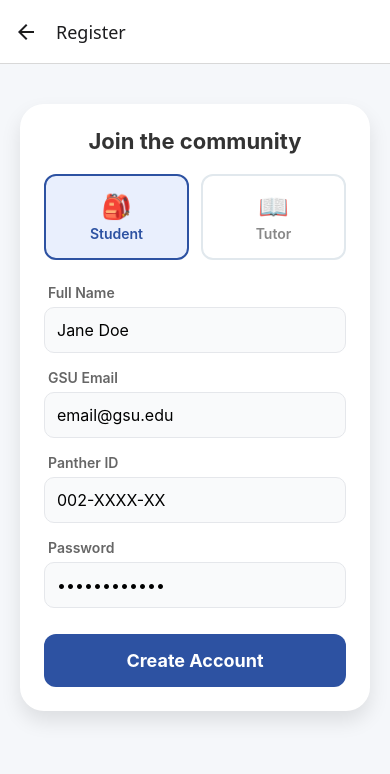
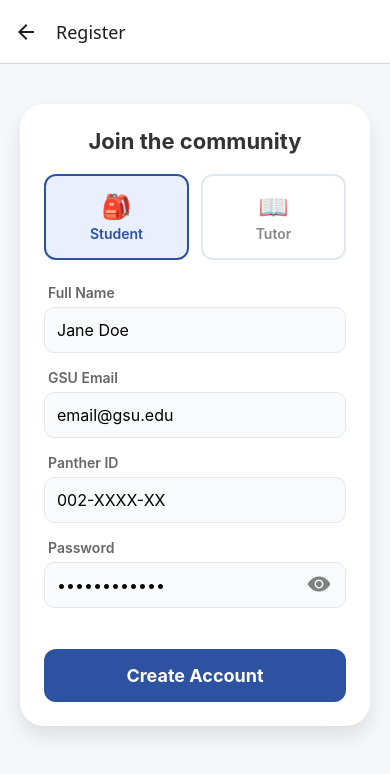
Before and after one commit to Nedimnc/CheckInApp, a React Native app in the folder mobile/: screen /Register in a window 390 px wide. Shown: the top 774 px of the page. Built offline with nearby package versions, Linux system fonts and the light colour scheme; no server answers.

Commit message:
add password visibility toggle and implement registration logic

```diff
--- a/mobile/screens/RegisterScreen.js
+++ b/mobile/screens/RegisterScreen.js
@@ -1,16 +1,18 @@
 import React, { useState } from 'react';
-import { View, Text, Button, StyleSheet, TextInput, TouchableOpacity, ScrollView, KeyboardAvoidingView, Platform } from 'react-native';
+import { View, Text, Button, StyleSheet, TextInput, TouchableOpacity, ScrollView, KeyboardAvoidingView, Platform, Touchable, Alert } from 'react-native';
 import { SafeAreaView } from 'react-native-safe-area-context';
-import { registerUser } from '../api';
+import {registerUser } from '../api'; // Import the helper we just made
+import { Ionicons } from '@expo/vector-icons';
 
 export default function RegisterScreen({ navigation }) {
   const [role, setRole] = useState('student'); // Default role
   const [formData, setFormData] = useState({
     name: '',
     email: '',
+    password: '',
     panther_id: '',
-    password: '',
   });
+  const [isPasswordVisible, setIsPasswordVisible] = useState(false);
 
   // Dynamic styles based on role
   const primaryColor = role === 'student' ? '#2D52A2' : '#4CAF50';
@@ -23,12 +25,17 @@ export default function RegisterScreen({ navigation }) {
     }));
   };
 
-  const handleRegister = () => {
-    // Accessing safely from the state object
-    const { email, name, panther_id } = formData;
-    console.log(`Registering ${role}:`, email);
-    // Auth logic here
-  };
+  const handleRegister = async () => {
+    try {
+      const userData = { ...formData, role };
+      const user = await registerUser(userData);
+      Alert.alert('Success', `Account created for ${user.name}!`);
+      // Navigate back to the login page (dont go to a new page, go back one page)
+      navigation.goBack();
+    } catch (error) {
+      Alert.alert('Error', error.message || 'Registration failed');
+    }
+  }
 
   return (
     <SafeAreaView style={styles.container}>
@@ -96,13 +103,25 @@ export default function RegisterScreen({ navigation }) {
               />
 
               <Text style={styles.label}>Password</Text>
+            <View style={styles.inputContainer}>
               <TextInput
                 style={styles.input}
                 placeholder="••••••••••••"
-                secureTextEntry
+                secureTextEntry={!isPasswordVisible}
                 onChangeText={(val) => handleInputChange('password', val)}
                 value={formData.password}
               />
+              <TouchableOpacity
+                style={styles.eyeIcon}
+                onPress={() => setIsPasswordVisible(!isPasswordVisible)}
+                >
+                  <Ionicons
+                    name={isPasswordVisible ? 'eye-off' : 'eye'}
+                    size={24}
+                    color="gray"
+                  />
+              </TouchableOpacity>
+            </View>
 
               <TouchableOpacity
                 style={[styles.submitButton, { backgroundColor: primaryColor }]}
@@ -182,6 +201,7 @@ const styles = StyleSheet.create({
     marginLeft: 4,
   },
   input: {
+    flex: 1,
     backgroundColor: '#F9FAFB',
     borderWidth: 1,
     borderColor: '#E5E7EB',
@@ -200,5 +220,18 @@ const styles = StyleSheet.create({
     color: '#FFF',
     fontSize: 18,
     fontWeight: 'bold',
-  }
+  },
+  inputContainer: {
+    flexDirection: 'row',
+    alignItems: 'center',
+    position: 'relative',
+    width: '100%',
+    marginBottom: 15,
+  },
+  eyeIcon: {
+    position: 'absolute',
+    right: 15,
+    height: '70%',
+    justifyContent: 'top',
+  },
 });
```
